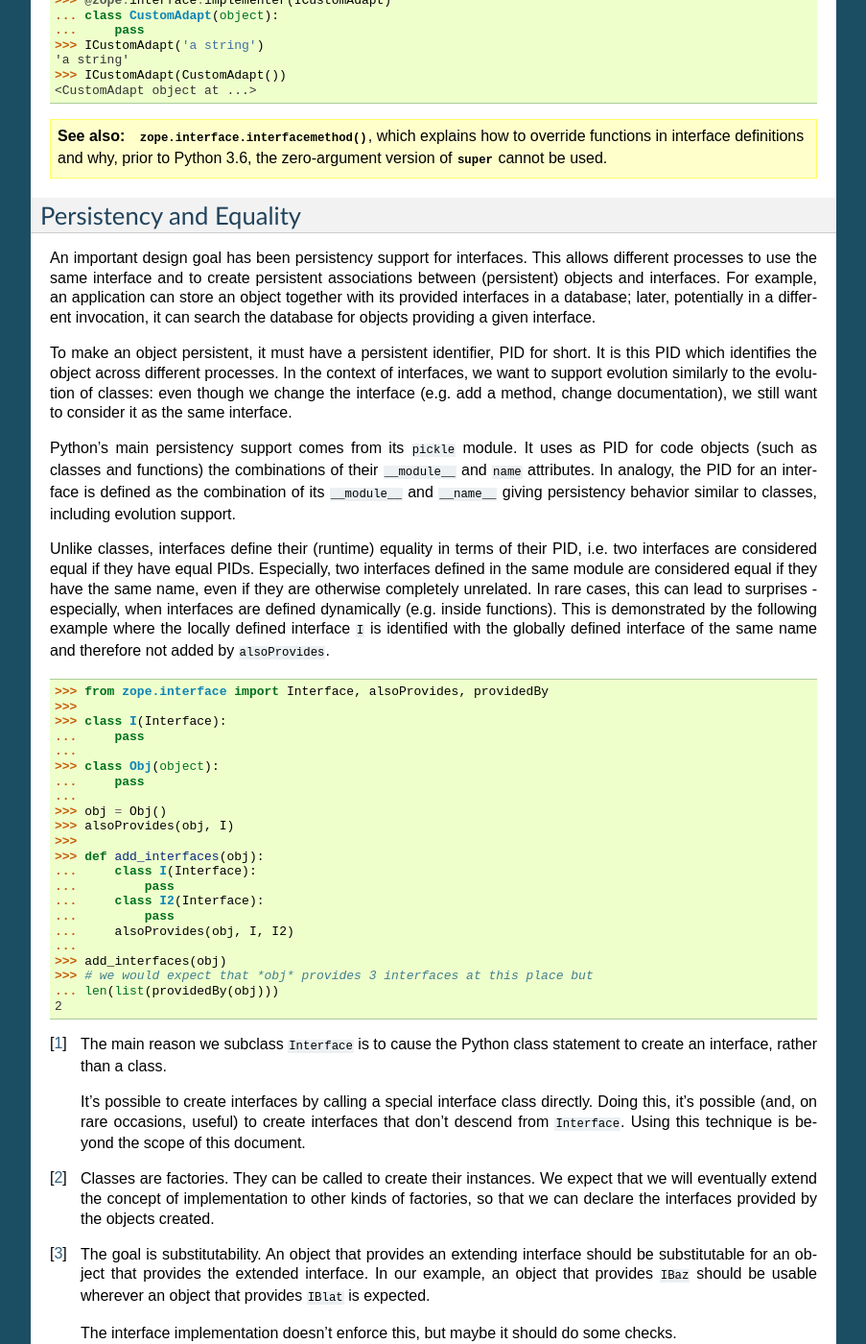
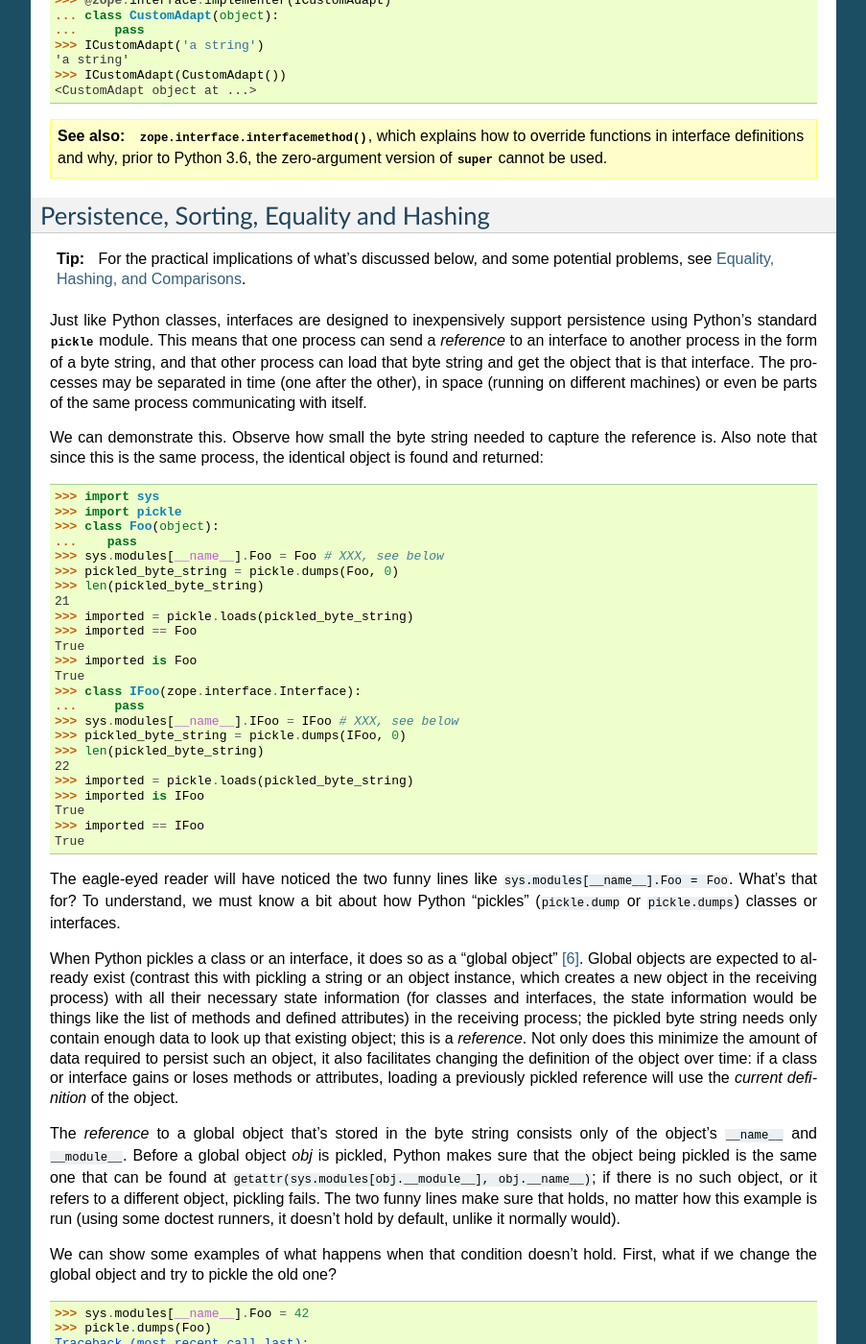
Before and after one commit to zopefoundation/zope.interface, a Sphinx documentation site: the page built from docs/README.rst, in a window 1280 px wide and 1400 px high, scrolled down 15138 px. Shown: the whole window at 96% size, without its empty margins (198-1101 px from the left). Built offline with Sphinx 7.4.7, drawn with Linux system fonts in a browser that asks for light colours; some of the changed text lies outside the part shown.

Commit message:
Explore more details of persistence and expand on the motivation for how this relates to equality/hashing/sorting.

```diff
--- a/docs/README.rst
+++ b/docs/README.rst
@@ -1,6 +1,6 @@
-==========
-Interfaces
-==========
+============
+ Interfaces
+============
 
 .. currentmodule:: zope.interface
 
@@ -1046,70 +1046,151 @@
    how to override functions in interface definitions and why, prior
    to Python 3.6, the zero-argument version of `super` cannot be used.
 
+.. _global_persistence:
 
-Persistency and Equality
-========================
+Persistence, Sorting, Equality and Hashing
+==========================================
 
-An important design goal has been persistency support for interfaces.
-This allows different processes to use the same interface and
-to create persistent associations between (persistent) objects
-and interfaces. For example, an application can store an object
-together with its provided interfaces in a database; later, potentially
-in a different invocation, it can search the database for objects
-providing a given interface.
+.. tip:: For the practical implications of what's discussed below, and
+         some potential problems, see :ref:`spec_eq_hash`.
 
-To make an object persistent, it must have a persistent identifier,
-PID for short.
-It is this PID which identifies the object across different
-processes. In the context of interfaces, we want to support
-evolution similarly to the evolution of classes: even though
-we change the interface (e.g. add a method, change documentation), we
-still want to consider it as the same interface.
+Just like Python classes, interfaces are designed to inexpensively
+support persistence using Python's standard :mod:`pickle` module. This
+means that one process can send a *reference* to an interface to another
+process in the form of a byte string, and that other process can load
+that byte string and get the object that is that interface. The processes
+may be separated in time (one after the other), in space (running on
+different machines) or even be parts of the same process communicating
+with itself.
 
-Python's main persistency support comes from its ``pickle`` module.
-It uses as PID for code objects (such as classes and functions)
-the combinations of their ``__module__`` and ``name`` attributes.
-In analogy, the PID for an interface is defined
-as the combination of its
-``__module__`` and ``__name__`` giving persistency behavior similar
-to classes, including evolution support.
-
-Unlike classes, interfaces define their
-(runtime) equality in terms of their PID, i.e. two interfaces are
-considered equal if they have equal PIDs. Especially,
-two interfaces defined in the same module are considered equal
-if they have the same name, even if they are otherwise completely
-unrelated. In rare cases, this can lead to surprises - especially,
-when interfaces are defined dynamically (e.g. inside functions).
-This is demonstrated by the following example where the locally
-defined interface ``I`` is identified with the globally defined
-interface of the same name and therefore not added by ``alsoProvides``.
+We can demonstrate this. Observe how small the byte string needed to
+capture the reference is. Also note that since this is the same
+process, the identical object is found and returned:
 
 .. doctest::
 
-    >>> from zope.interface import Interface, alsoProvides, providedBy
-    >>>
-    >>> class I(Interface):
-    ...     pass
-    ...
-    >>> class Obj(object):
-    ...     pass
-    ...
-    >>> obj = Obj()
-    >>> alsoProvides(obj, I)
-    >>>
-    >>> def add_interfaces(obj):
-    ...     class I(Interface):
-    ...         pass
-    ...     class I2(Interface):
-    ...         pass
-    ...     alsoProvides(obj, I, I2)
-    ...
-    >>> add_interfaces(obj)
-    >>> # we would expect that *obj* provides 3 interfaces at this place but
-    ... len(list(providedBy(obj)))
-    2
+   >>> import sys
+   >>> import pickle
+   >>> class Foo(object):
+   ...    pass
+   >>> sys.modules[__name__].Foo = Foo # XXX, see below
+   >>> pickled_byte_string = pickle.dumps(Foo, 0)
+   >>> len(pickled_byte_string)
+   21
+   >>> imported = pickle.loads(pickled_byte_string)
+   >>> imported == Foo
+   True
+   >>> imported is Foo
+   True
+   >>> class IFoo(zope.interface.Interface):
+   ...     pass
+   >>> sys.modules[__name__].IFoo = IFoo # XXX, see below
+   >>> pickled_byte_string = pickle.dumps(IFoo, 0)
+   >>> len(pickled_byte_string)
+   22
+   >>> imported = pickle.loads(pickled_byte_string)
+   >>> imported is IFoo
+   True
+   >>> imported == IFoo
+   True
 
+The eagle-eyed reader will have noticed the two funny lines like
+``sys.modules[__name__].Foo = Foo``. What's that for? To understand,
+we must know a bit about how Python "pickles" (``pickle.dump`` or
+``pickle.dumps``) classes or interfaces.
+
+When Python pickles a class or an interface, it does so as a "global
+object" [#global_object]_. Global objects are expected to already
+exist (contrast this with pickling a string or an object instance,
+which creates a new object in the receiving process) with all their
+necessary state information (for classes and interfaces, the state
+information would be things like the list of methods and defined
+attributes) in the receiving process; the pickled byte string needs
+only contain enough data to look up that existing object; this is a
+*reference*. Not only does this minimize the amount of data required
+to persist such an object, it also facilitates changing the definition
+of the object over time: if a class or interface gains or loses
+methods or attributes, loading a previously pickled reference will use
+the *current definition* of the object.
+
+The *reference* to a global object that's stored in the byte string
+consists only of the object's ``__name__`` and ``__module__``. Before
+a global object *obj* is pickled, Python makes sure that the object being
+pickled is the same one that can be found at
+``getattr(sys.modules[obj.__module__], obj.__name__)``; if there is no
+such object, or it refers to a different object, pickling fails. The
+two funny lines make sure that holds, no matter how this example is
+run (using some doctest runners, it doesn't hold by default, unlike it
+normally would).
+
+We can show some examples of what happens when that condition doesn't
+hold. First, what if we change the global object and try to pickle the
+old one?
+
+.. doctest::
+
+   >>> sys.modules[__name__].Foo = 42
+   >>> pickle.dumps(Foo)
+   Traceback (most recent call last):
+   ...
+   _pickle.PicklingError: Can't pickle <class 'Foo'>: it's not the same object as builtins.Foo
+
+Or what if there simply is no global object?
+
+.. doctest::
+
+   >>> del sys.modules[__name__].Foo
+   >>> pickle.dumps(Foo)
+   Traceback (most recent call last):
+   ...
+   _pickle.PicklingError: Can't pickle <class 'Foo'>: attribute lookup Foo on builtins failed
+
+Interfaces and classes behave the same in all those ways.
+
+.. rubric:: What's This Have To Do With Sorting, Equality and Hashing?
+
+Another important design consideration for interfaces is that they
+should be sortable. This permits them to be used, for example, as keys
+in a (persistent) `BTree <https://btrees.readthedocs.io>`_. As such,
+they define a total ordering, meaning that any given interface can
+definitively said to be greater than, less than, or equal to, any
+other interface. This relationship must be *stable* and hold the same
+across any two processes.
+
+An object becomes sortable by overriding the equality method
+``__eq__`` and at least one of the comparison methods (such as
+``__lt__``).
+
+Classes, on the other hand, are not sortable [#class_sort]_.
+Classes can only be tested for equality, and they implement this using
+object identity: ``class_a == class_b`` is equivalent to ``class_a is class_b``.
+
+In addition to being sortable, it's important for interfaces to be
+hashable so they can be used as keys in dictionaries or members of
+sets. This is done by implementing the ``__hash__`` method [#hashable]_.
+
+Classes are hashable, and they also implement this based on object
+identity, with the equivalent of ``id(class_a)``.
+
+To be both hashable and sortable, the hash method and the equality and
+comparison methods **must** `be consistent with each other
+<https://docs.python.org/3/reference/datamodel.html#object.__hash__>`_.
+That is, they must all be based on the same principle.
+
+Classes use the principle of identity to implement equality and
+hashing, but they don't implement sorting because identity isn't a
+stable sorting method (it is different in every process).
+
+Interfaces need to be sortable. In order for all three of hashing,
+equality and sorting to be consistent, interfaces implement them using
+the same principle as persistence. Interfaces are treated like "global
+objects" and sort and hash using the same information a *reference* to
+them would: their ``__name__`` and ``__module__``.
+
+For more information, and some rare potential pitfalls, see
+:ref:`spec_eq_hash`.
+
+.. rubric:: Footnotes
 
 .. [#create] The main reason we subclass ``Interface`` is to cause the
              Python class statement to create an interface, rather
@@ -1135,3 +1216,19 @@
 
              The interface implementation doesn't enforce this,
              but maybe it should do some checks.
+
+.. [#class_sort] In Python 2, classes could be sorted, but the sort
+                 was not stable (it also used the identity principle)
+                 and not useful for persistence; this was considered a
+                 bug that was fixed in Python 3.
+
+.. [#hashable] In order to be hashable, you must implement both
+               ``__eq__``  and ``__hash__``. If you only implement
+               ``__eq__``, Python makes sure the type cannot be
+               used in a dictionary, set, or with :func:`hash`. In
+               Python 2, this wasn't the case, and forgetting to
+               override ``__hash__`` was a constant source of bugs.
+
+.. [#global_object] From the name of the pickle bytecode operator; it
+                    varies depending on the protocol but always
+                    includes "GLOBAL".
```
